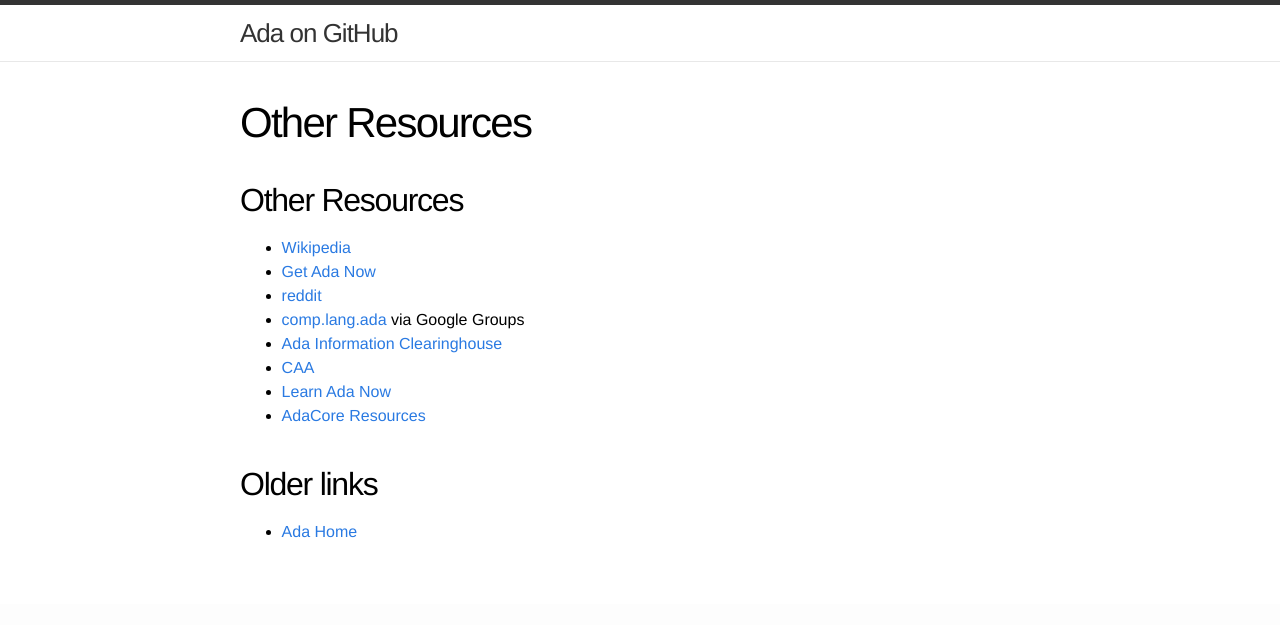
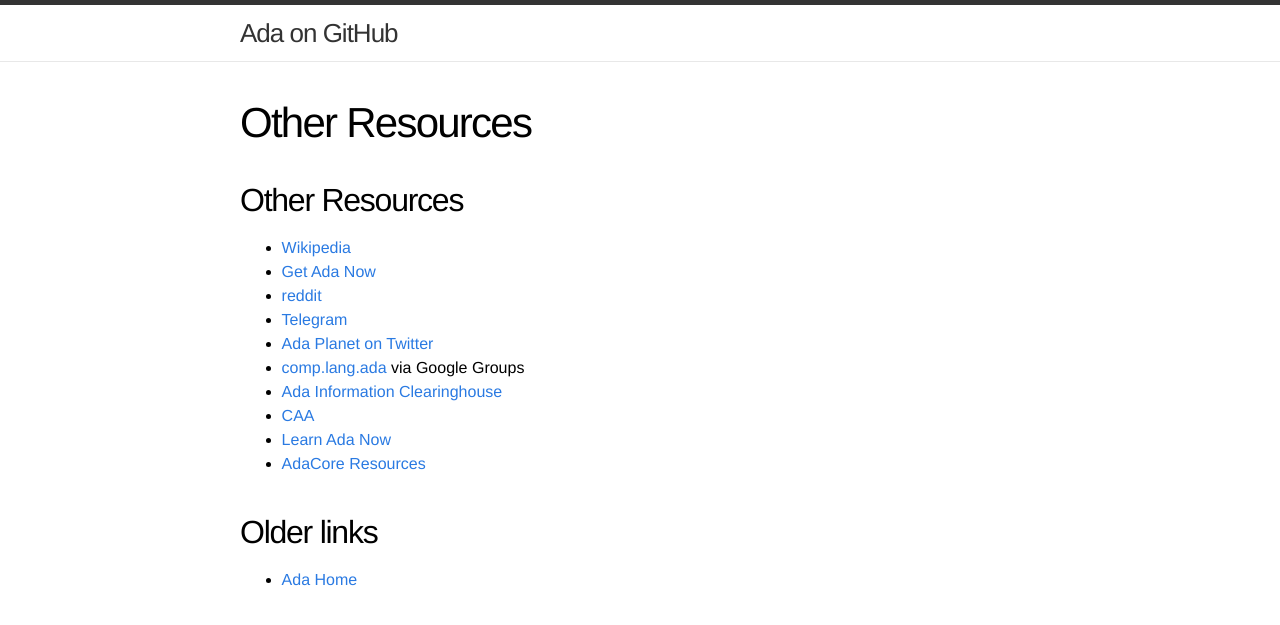
Before and after one commit to quornings/quornings.github.io, a Jekyll site: the page built from other.md, in a window 1280 px wide. Shown: the top 625 px of the page. Built offline with Jekyll 4.4.1, drawn with Linux system fonts in a browser that asks for light colours.

Commit message:
Add Telegram, Ada Planent

```diff
--- a/other.md
+++ b/other.md
@@ -9,6 +9,8 @@ permalink: /other/
 - [Wikipedia](https://en.wikipedia.org/wiki/Ada_%28programming_language%29)
 - [Get Ada Now](http://getadanow.com)
 - [reddit](https://www.reddit.com/r/ada/)
+- [Telegram](https://t.me/ada_lang)
+- [Ada Planet on Twitter](https://twitter.com/adaplanet1)
 - [comp.lang.ada](https://groups.google.com/forum/#!forum/comp.lang.ada) via Google Groups
 - [Ada Information Clearinghouse](https://www.adaic.org)
 - [CAA](http://www.ada-auth.org)
```
